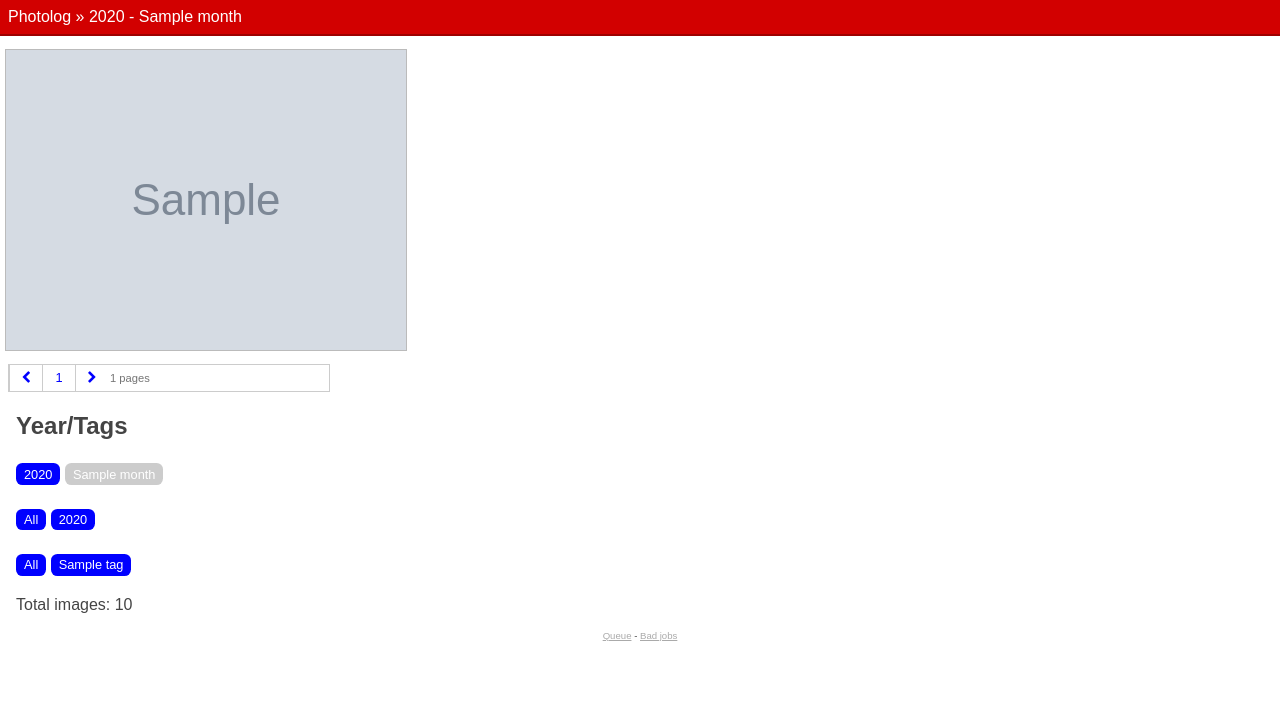
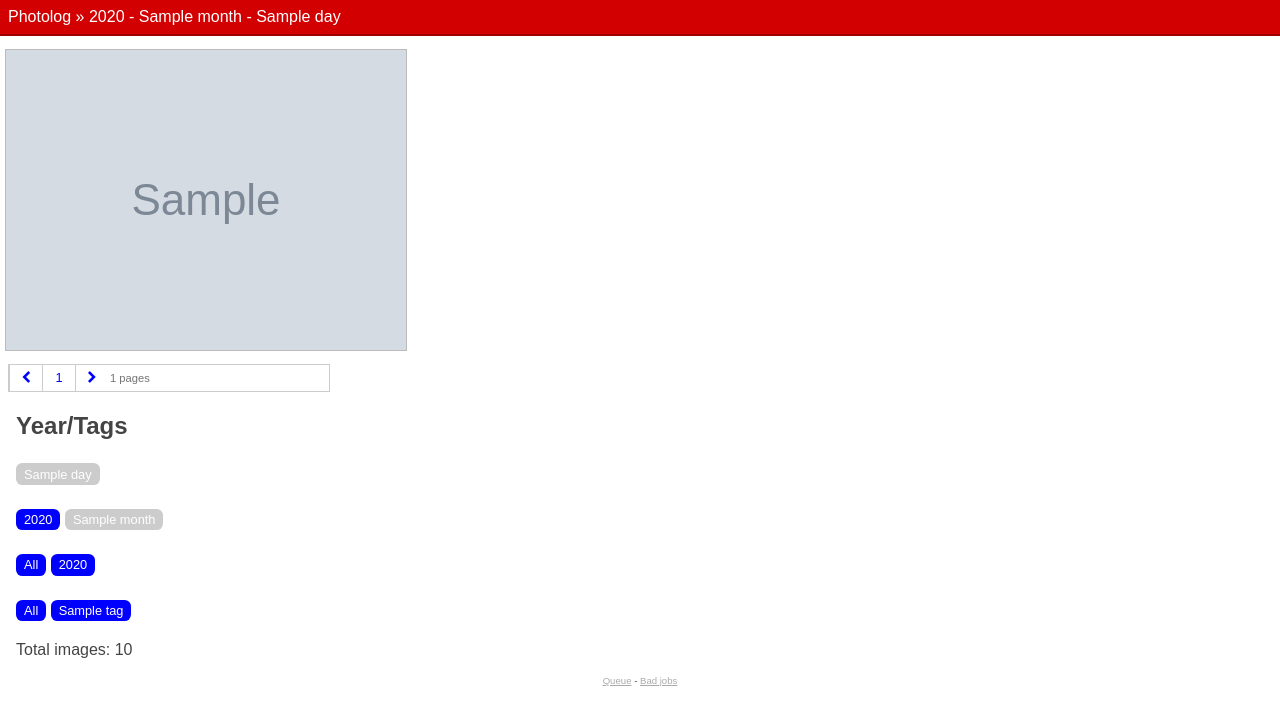
Before and after one commit to jjdelc/Photolog, a Flask app: template photolog/web/templates/photo_list.html in a window 1280 px wide. Shown: the top 725 px of the page. Run offline with Flask 2, Linux system fonts and the light colour scheme; the template is opened without the code that fills it: most values are stand-ins (such as "Sample title", 1, 10 or a date in 2020); grey boxes marked "Sample" are stand-in pictures; parts of the project's set-up code (start-up, migrations or seed data) failed here and were passed over; some libraries are stand-ins or nearby versions.

Commit message:
Nav by day

```diff
--- a/photolog/db.py
+++ b/photolog/db.py
@@ -105,6 +105,7 @@
     _total_for_tags = 'SELECT COUNT(*) as count FROM tagged_pics WHERE tag_id in (?)'
     _get_years = 'SELECT DISTINCT year from pictures ORDER BY year DESC'
     _get_months = 'SELECT DISTINCT month from pictures WHERE year = ? ORDER BY year DESC'
+    _get_days = 'SELECT DISTINCT day from pictures WHERE year=? AND month=? ORDER BY year DESC'
     _get_pictures_by_year = ('SELECT * FROM pictures WHERE year = ? ORDER BY '
                              'taken_time DESC LIMIT ? OFFSET ?')
     _total_for_year = 'SELECT COUNT(*) count FROM pictures WHERE year = ?'
@@ -209,6 +210,10 @@
         with self._get_conn() as conn:
             return [y['month'] for y in conn.execute(self._get_months, [year])]
 
+    def get_days(self, year, month):
+        with self._get_conn() as conn:
+            return [y['day'] for y in conn.execute(self._get_days, [year, month])]
+
     def get_pictures_for_year(self, year, limit, offset):
         with self._get_conn() as conn:
             return conn.execute(self._get_pictures_by_year, (year, limit, offset))
--- a/photolog/web/main.py
+++ b/photolog/web/main.py
@@ -178,6 +178,13 @@
     } for m in ['%02d' % m for m in range(1, 13)]]
 
 
+def days_tags(days):
+    return [{
+        'day': d,
+        'has_data': d in days
+    } for d in ['%02d' % d for d in range(1, 32)]]
+
+
 @app.route('/date/<int:year>/')
 def view_year(year):
     page = int(request.args.get('page', '1'))
@@ -215,6 +222,7 @@
     all_tags = db.get_tags()
     years = db.get_years()
     present_months = db.get_months(year)
+    active_days = db.get_days(year, month)
     ctx = {
         'all_tags': all_tags,
         'pictures': pictures,
@@ -223,7 +231,42 @@
         'year': year,
         'month': month,
         'months': months_tags(present_months),
+        'days': days_tags(active_days),
         'years': years
+    }
+    return render_template('photo_list.html', **ctx)
+
+
+@app.route('/date/<int:year>/<int:month>/<int:day>/')
+def view_day(year, month, day):
+    page = int(request.args.get('page', '1'))
+    month = '%02d' % month
+    day = '%02d' % day
+    year = str(year)
+    params = {
+        'year': year,
+        'month': month,
+        'day': day
+    }
+    offset, limit = (page - 1) * PAGE_SIZE, PAGE_SIZE
+    pictures = db.find_pictures(params, limit, offset)
+    tagged_total = db.count_pictures(params)
+    paginator = get_paginator(tagged_total, PAGE_SIZE, page)
+    all_tags = db.get_tags()
+    years = db.get_years()
+    present_months = db.get_months(year)
+    active_days = db.get_days(year, month)
+    ctx = {
+        'all_tags': all_tags,
+        'pictures': pictures,
+        'paginator': paginator,
+        'total': tagged_total,
+        'year': year,
+        'month': month,
+        'months': months_tags(present_months),
+        'days': days_tags(active_days),
+        'years': years,
+        'day': day
     }
     return render_template('photo_list.html', **ctx)
 
--- a/photolog/web/templates/photo_list.html
+++ b/photolog/web/templates/photo_list.html
@@ -3,6 +3,7 @@
 {% if year %}
     &raquo; <a href="{{ url_for('view_year', year=year) }}">{{ year }}</a>
     {% if month %} - {{ month }}{% endif %}
+    {% if day %} - {{ day }}{% endif %}
 {% endif %}
 {% if selected_tags %}
     &raquo; {{ ' - '.join(selected_tags) }}
@@ -39,6 +40,19 @@
 </ol>
 <section class="extra-info">
 <h2>Year/Tags</h2>
+{% if days %}
+<ul class="tag-list">
+{% for day in days %}
+    <li>
+    {% if day.has_data %}
+    <a href="{{ url_for('view_day', year=year, month=month, day=day.day) }}">{{ day.day }}</a>
+    {% else %}
+    <a class="disabled">{{ day.day }}</a>
+    {% endif %}
+    </li>
+{% endfor %}
+</ul>
+{% endif %}
 {% if months %}
 <ul class="tag-list">
     <li><a href="{{ url_for('view_year', year=year) }}">{{ year }}</a></li>
```
